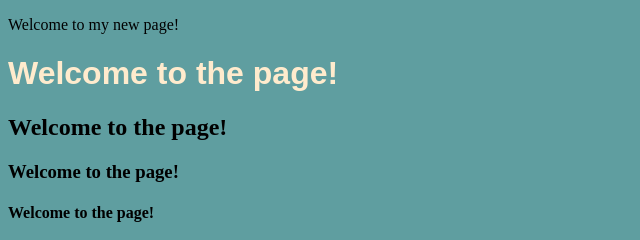
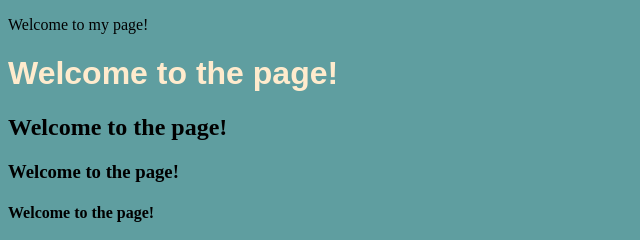
Before and after one commit to rkbonilla/HTML_JavaScript41, a plain HTML site: page Week1Lab/Week1Lab.html in a window 1280 px wide. Shown: the top 240 px of the page, 0-640 px from the left. Drawn offline with Linux system fonts and the light colour scheme.

Commit message:
Fix commit

```diff
--- a/Week1Lab/Week1Lab.html
+++ b/Week1Lab/Week1Lab.html
@@ -7,7 +7,7 @@
     </head>
     <body style="background-color:cadetblue">
         <!--This is a paragpraph element-->
-        <p>Welcome to my new page!</p>
+        <p>Welcome to my page!</p>
         <!--These are header elements-->
         <h1 style="color: blanchedalmond;font-family: Arial, Helvetica, sans-serif;">Welcome to the page!</h1>
         <h2>Welcome to the page!</h2>
```
